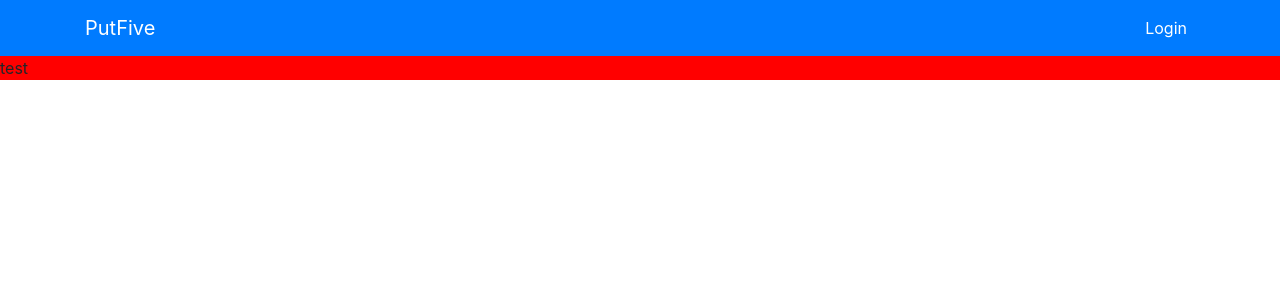
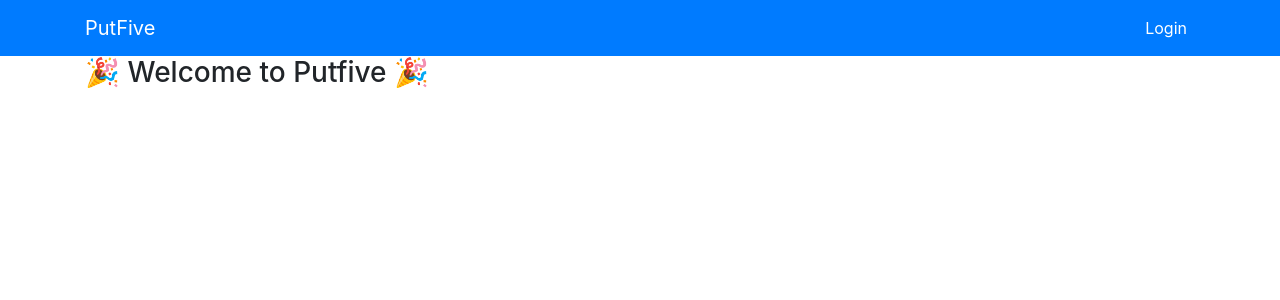
Before and after one commit to brycent/putFive, a Next.js app: page / in a window 1280 px wide. Shown: the top 300 px of the page. Built offline with nearby package versions, Linux system fonts and the light colour scheme.

Commit message:
landing content page

```diff
--- /dev/null
+++ b/components/LandingContent/LandingContent.tsx
@@ -0,0 +1,12 @@
+import { Container } from "reactstrap";
+export const LandingContent = () => {
+  return (
+    <div>
+      <Container>
+        <h3>🎉 Welcome to Putfive 🎉</h3>
+      </Container>
+    </div>
+  );
+};
+
+export default LandingContent;
--- a/pages/index.tsx
+++ b/pages/index.tsx
@@ -1,7 +1,8 @@
 /* eslint-disable import/no-unresolved */
-import Head from 'next/head';
-import { LandingNavbar } from '../components/Navbar/LandingNavbar';
-import styles from '../styles/Home.module.css';
+import Head from "next/head";
+import { LandingNavbar } from "../components/Navbar/LandingNavbar";
+import { LandingContent } from "../components/LandingContent/LandingContent";
+import styles from "../styles/Home.module.css";
 
 export default function Home() {
   return (
@@ -10,7 +11,7 @@ export default function Home() {
         <title>Create Next App</title>
       </Head>
       <LandingNavbar />
-      <div className={styles.container}>test</div>
+      <LandingContent />
     </div>
   );
 }
```
